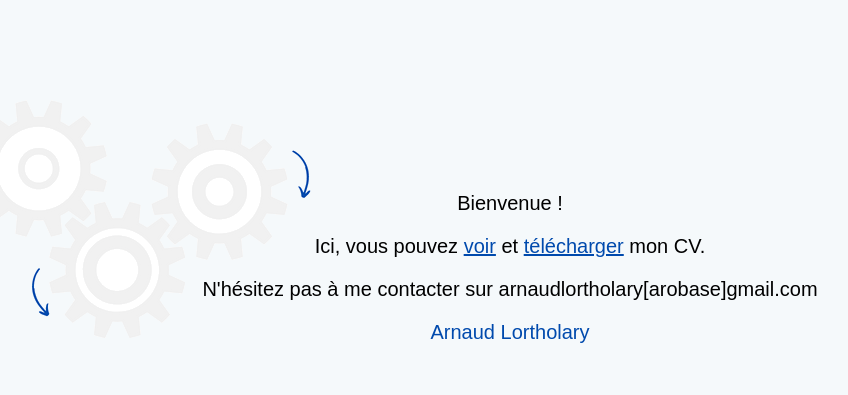
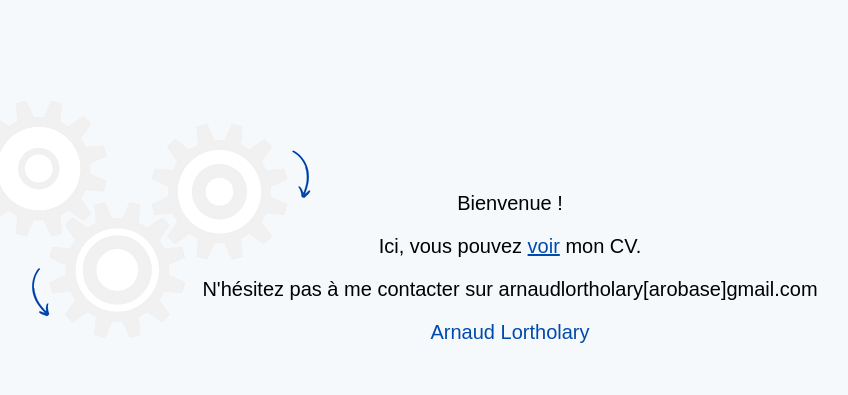
Before and after one commit to kaalp/al, a plain HTML site: page index.html in a window 1280 px wide. Shown: the whole page, without its empty margins (130-978 px from the left). Drawn offline with Linux system fonts and the light colour scheme.

Commit message:
Update index.html

```diff
--- a/index.html
+++ b/index.html
@@ -22,7 +22,7 @@
 
 		<div id="home" class="vertical_center">
 			<p>Bienvenue !</p>
-			<p>Ici, vous pouvez <a href="https://drive.google.com/file/d/1_3iC9M1zlZyqx7zMIIuXt63f7HFjH074/view?usp=sharing" target="_blank" class="links">voir</a> et <a href="https://drive.google.com/file/d/1_3iC9M1zlZyqx7zMIIuXt63f7HFjH074/view?usp=sharing" download="CV_Arnaud_Lortholary" class="links">télécharger</a> mon CV.</p>
+			<p>Ici, vous pouvez <a href="https://drive.google.com/file/d/1_3iC9M1zlZyqx7zMIIuXt63f7HFjH074/view?usp=sharing" target="_blank" class="links">voir</a> mon CV.</p>
 			<p>N'hésitez pas à me contacter sur arnaudlortholary[arobase]gmail.com</p>
 			<p id="al">Arnaud Lortholary</p>
 		</div>
```
